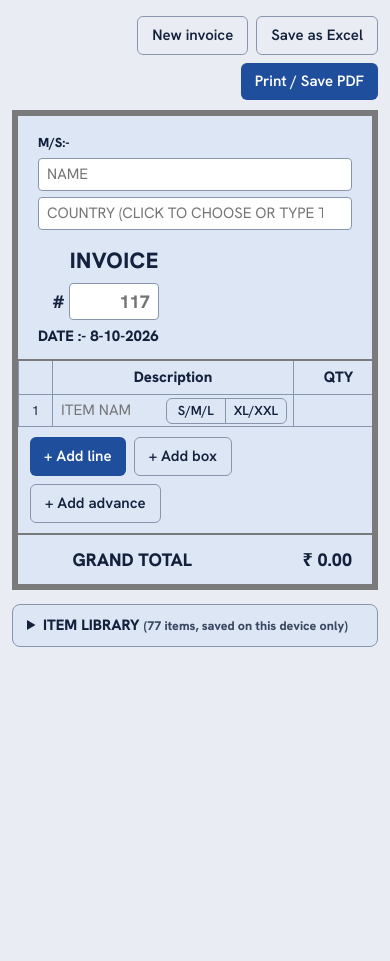
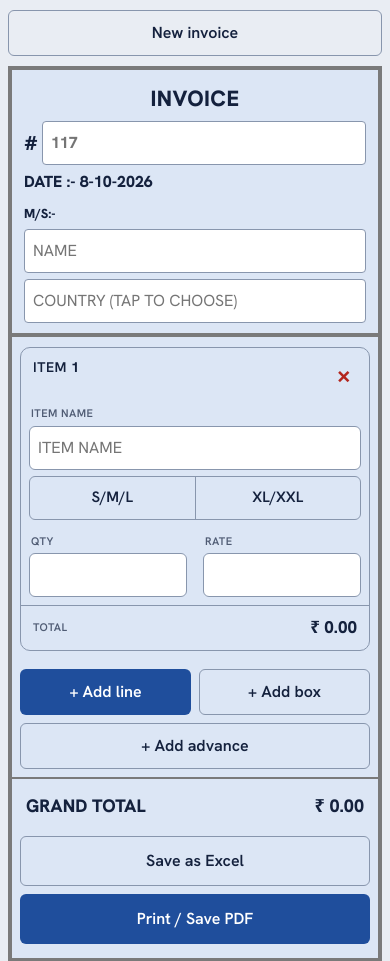
Before and after one commit to bhuvenkhatri/INVOICE, a plain HTML site: page index.html in a window 390 px wide. Shown: the top 961 px of the page. Before the commit the page ends 844 px from the top, so only its background shows below. Drawn offline with Linux system fonts and the light colour scheme.

Commit message:
Add files via upload

```diff
--- a/index.html
+++ b/index.html
@@ -21,6 +21,7 @@ button.alt{background:transparent;color:var(--ink);border:1px solid var(--line)}
 button:focus-visible,input:focus-visible{outline:2px solid var(--btn);outline-offset:1px}
 .pmsg{margin-bottom:10px;padding:10px 12px;border:1px solid var(--neg);border-radius:6px;color:var(--neg);font-size:14px}
 .pmsg[hidden]{display:none}
+.sv{display:none}
 input.req{outline:2px solid var(--neg)!important;border-color:var(--neg)!important}
 .sheet{background:var(--paper);border:6px solid var(--frame);padding:0}
 .head{display:flex;justify-content:space-between;gap:16px;padding:18px 20px 12px;flex-wrap:wrap}
@@ -46,6 +47,7 @@ td input[type=number]{text-align:center;-moz-appearance:textfield}
 input::-webkit-outer-spin-button,input::-webkit-inner-spin-button{-webkit-appearance:none;margin:0}
 tr.sh td{background:var(--hi);color:#000;text-align:center;font-weight:600;padding:4px 8px}
 tr.sh td.sp{background:var(--paper)}
+tr.sh td.np{background:var(--bg)}
 .dw{display:flex;align-items:center;gap:6px;padding-right:6px}
 .dw input{flex:1;min-width:0}
 .seg{display:inline-flex;flex:none;border:1px solid var(--line);border-radius:6px;overflow:hidden}
@@ -64,9 +66,89 @@ tr.qrow td.c,tr.qrow td.np{background:var(--paper)}
 .add{display:flex;gap:8px;padding:10px 12px;flex-wrap:wrap}
 .gt{display:flex;justify-content:flex-end;align-items:center;gap:20px;border-top:2px solid var(--frame);padding:12px 20px;font-weight:800;font-size:18px}
 .gt span:last-child{min-width:140px;text-align:right;font-variant-numeric:tabular-nums}
+
+@media screen and (max-width:640px){
+body{font-size:16px}
+.wrap{padding:10px 8px 28px}
+.bar{display:grid;grid-template-columns:1fr;gap:8px}
+.bar button{min-height:46px}
+.sv{display:grid;gap:8px;padding:4px 8px 14px}
+.sv button{min-height:50px;font-size:16px}
+.sheet{border-width:4px}
+.head{padding:14px 12px 10px;gap:12px}
+.l,.r{flex:1 1 100%}
+.r{align-items:stretch;text-align:left;order:-1}
+.r h1{text-align:center}
+.hn{justify-content:flex-start;font-size:20px}
+.hn input{width:100%;text-align:left;font-size:20px}
+input,.head input{font-size:16px;min-height:44px}
+.wide{overflow:visible}
+table,tbody{display:block;min-width:0;width:100%;border-top:2px solid var(--frame)}
+thead{display:none}
+tbody tr{display:grid;grid-template-columns:1fr 1fr;gap:0;margin:10px 8px;border:1px solid var(--line);border-radius:10px;background:var(--paper);overflow:hidden}
+tbody td{display:block;width:auto!important;border:0;min-width:0}
+td::before{display:block;font-size:11px;font-weight:600;letter-spacing:.04em;opacity:.7;padding:6px 10px 0}
+td.c,td.np,td.lab,td.t{padding:0}
+td.c::before,td.np::before{display:none}
+/* item card */
+tr[data-k="items"]{grid-template-areas:"c np" "d d" "q r" "t t"}
+tr[data-k="items"] td:nth-child(1){grid-area:c;padding:10px 12px;text-align:left;font-weight:800;font-size:14px}
+tr[data-k="items"] td:nth-child(1)::before{content:"ITEM ";display:inline;padding:0;opacity:1;font-size:14px}
+tr[data-k="items"] td:nth-child(2){grid-area:d}
+tr[data-k="items"] td:nth-child(3){grid-area:q}
+tr[data-k="items"] td:nth-child(4){grid-area:r}
+tr[data-k="items"] td:nth-child(5){grid-area:t}
+tr[data-k="items"] td:nth-child(3)::before{content:"QTY"}
+tr[data-k="items"] td:nth-child(4)::before{content:"RATE"}
+tr[data-k="items"] td:nth-child(2)::before{content:"ITEM NAME"}
+/* box card */
+tr[data-k="boxes"]{grid-template-areas:"d np" "q r" "t t"}
+tr[data-k="boxes"] td:nth-child(1){display:none}
+tr[data-k="boxes"] td:nth-child(2){grid-area:d;padding:10px 12px;font-weight:800;text-align:left!important}
+tr[data-k="boxes"] td:nth-child(3){grid-area:q}
+tr[data-k="boxes"] td:nth-child(4){grid-area:r}
+tr[data-k="boxes"] td:nth-child(5){grid-area:t}
+tr[data-k="boxes"] td:nth-child(3)::before{content:"KG"}
+tr[data-k="boxes"] td:nth-child(4)::before{content:"PRICE PER KG"}
+/* advance card */
+tr[data-k="advs"]{grid-template-areas:"d np" "r r" "t t"}
+tr[data-k="advs"] td:nth-child(1),tr[data-k="advs"] td:nth-child(3){display:none}
+tr[data-k="advs"] td:nth-child(2){grid-area:d;padding:10px 12px;font-weight:800;text-align:left}
+tr[data-k="advs"] td:nth-child(4){grid-area:r}
+tr[data-k="advs"] td:nth-child(5){grid-area:t}
+tr[data-k="advs"] td:nth-child(4)::before{content:"ADVANCE AMOUNT"}
+tbody td.np{grid-area:np;justify-self:end;background:transparent;padding:4px 6px}
+.x{font-size:26px;padding:4px 12px;min-height:44px}
+td.t{display:flex;justify-content:space-between;align-items:center;padding:10px 12px;border-top:1px solid var(--line);font-weight:800;font-size:17px;grid-area:t}
+td.t::before{padding:0}
+td.t::before{content:"TOTAL"}
+td input,td input[type=number]{text-align:left;background:var(--field);margin:4px 8px 8px;width:calc(100% - 16px);border:1px solid var(--line);border-radius:6px}
+.dw{flex-wrap:wrap;padding:0 8px 8px;gap:6px}
+.dw input{flex:1 1 100%;margin:4px 0 0;width:100%}
+.seg{width:100%}
+.sz{flex:1;min-height:42px;font-size:15px}
+/* shipping heading */
+tr.sh{display:block;margin:14px 8px 0;border-radius:8px;background:var(--hi)}
+tr.sh td{display:none}
+tr.sh td:nth-child(2){display:block;padding:8px;text-align:center!important;background:transparent;color:#000;font-weight:800}
+/* question row */
+tr.qrow{display:block}
+tr.qrow td{display:none}
+tr.qrow td[colspan]{display:block;padding:12px}
+tr.qrow td[colspan]::before{display:none}
+.sm{min-height:42px;padding:8px 18px}
+.add{display:grid;grid-template-columns:1fr 1fr;padding:8px}
+.add button{min-height:46px}
+.add #addA{grid-column:1/-1}
+.gt{padding:14px;font-size:18px;gap:10px;justify-content:space-between}
+.gt span:last-child{min-width:0}
+.lib{margin:12px 0}
+.lib .row button{flex:1 1 auto;min-height:44px}
+.lib textarea{font-size:16px}
+}
 @media print{
 :root{--bg:#fff;--ink:#000}
-body{background:#fff}.bar,.add,.pmsg,.lib,.seg,tr.qrow,td.np,th.np,.x{display:none!important}
+body{background:#fff}.bar,.add,.pmsg,.lib,.sv,.seg,tr.qrow,td.np,th.np,.x{display:none!important}
 .wrap{padding:0;max-width:none}.sheet{-webkit-print-color-adjust:exact;print-color-adjust:exact}
 .head input,td input{background:transparent!important;border:0}
 .wide{overflow:visible}table{min-width:0}
@@ -87,7 +169,7 @@ body{background:#fff}.bar,.add,.pmsg,.lib,.seg,tr.qrow,td.np,th.np,.x{display:no
       <div class="l">
         <b>M/S:-</b>
         <input id="name" placeholder="Name" aria-label="Name">
-        <input id="country" placeholder="Country (click to choose or type to search)" aria-label="Country" list="cl" autocomplete="off"><datalist id="cl"></datalist>
+        <input id="country" placeholder="Country (tap to choose)" aria-label="Country" list="cl" autocomplete="off"><datalist id="cl"></datalist>
       </div>
       <div class="r">
         <h1>INVOICE</h1>
@@ -107,6 +189,7 @@ body{background:#fff}.bar,.add,.pmsg,.lib,.seg,tr.qrow,td.np,th.np,.x{display:no
       <button class="alt" id="addA">+ Add advance</button>
     </div>
     <div class="gt"><span>GRAND TOTAL</span><span id="grand"></span></div>
+    <div class="sv" id="sv"></div>
   </div>
   <details class="lib">
     <summary>ITEM LIBRARY <small id="libn"></small></summary>
@@ -240,7 +323,7 @@ $("print").onclick=function(){
   try{window.print()}catch(e){}
   setTimeout(function(){
     window.removeEventListener("beforeprint",h);
-    if(!fired)$("pmsg").hidden=false;
+    if(!fired){$("pmsg").hidden=false;try{$("pmsg").scrollIntoView({behavior:"smooth",block:"center"})}catch(e){}}
   },700);
 };
 var armed=false;
@@ -410,7 +493,7 @@ function buildXlsx(){
     ["xl/worksheets/sheet1.xml",sheet]
   ]);
 }
-function showX(m){$("xmsg").textContent=m;$("xmsg").hidden=false}
+function showX(m){var x=$("xmsg");x.textContent=m;x.hidden=false;try{x.scrollIntoView({behavior:"smooth",block:"center"})}catch(e){}}
 function needNo(){
   var f=$("no");
   if(!f.value.trim()){f.classList.add("req");f.focus();showX("Please enter the invoice number first.");return false}
@@ -465,6 +548,13 @@ libSync();
     },function(){});
   }catch(e){}
 })();
+var mq=window.matchMedia("(max-width:640px)");
+function placeBtns(){
+  var host=mq.matches?$("sv"):document.querySelector(".bar");
+  host.appendChild($("xl"));host.appendChild($("print"));
+}
+if(mq.addEventListener)mq.addEventListener("change",placeBtns);else if(mq.addListener)mq.addListener(placeBtns);
+placeBtns();
 render();
 </script>
 </body>
```
